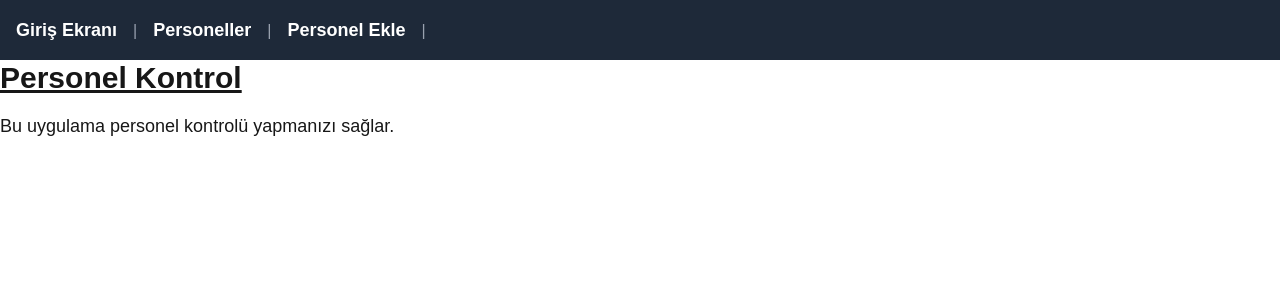
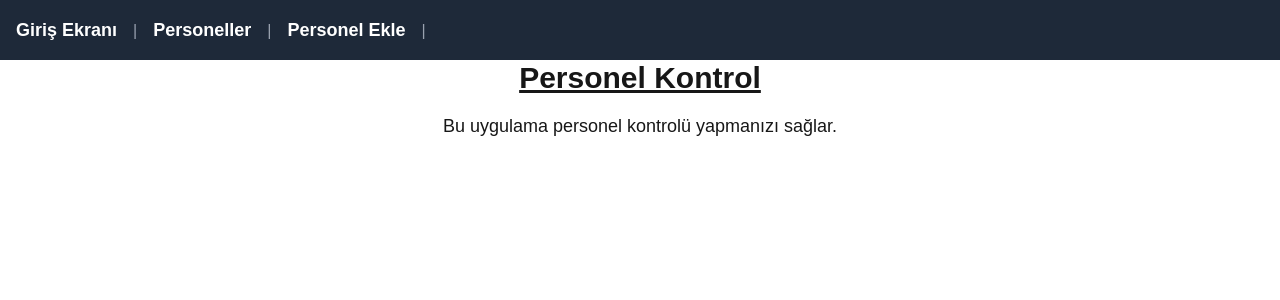
Before and after one commit to Borahamurcu/personel, a Next.js app: page / in a window 1280 px wide. Shown: the top 300 px of the page. Built offline with nearby package versions, Linux system fonts and the light colour scheme.

Commit message:
latest-version

```diff
--- a/app/page.tsx
+++ b/app/page.tsx
@@ -1,7 +1,7 @@
 export default function Home() {
   return (
-    <div >
-      <h1 className="text-3xl font-bold underline display='flex'">
+    <div className="text-center">
+      <h1 className="text-3xl font-bold underline display='flex' ">
         {" "}
         Personel Kontrol
       </h1>
```
Also changed, not shown: app/components/AddForm.tsx (line endings or trailing spaces).
